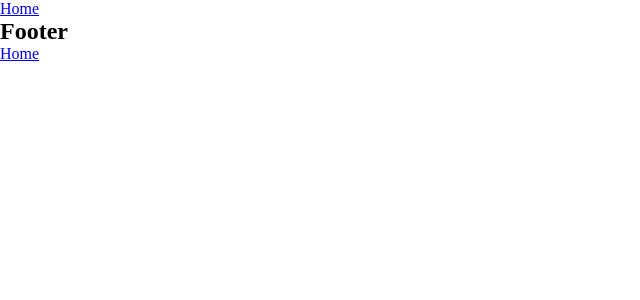
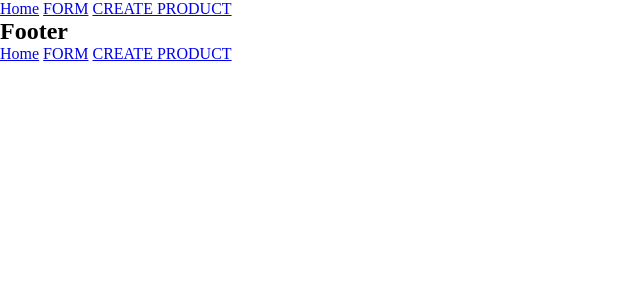
Before and after one commit to fullt1lt/RPO-18module_3, a Django app: page /home/ in a window 1280 px wide. Shown: the top 300 px of the page, without its empty margins (0-640 px from the left). Run offline with Django 5.2, Linux system fonts and the light colour scheme; data that the repository does not hold is empty.

Commit message:
lesson 26

```diff
--- a/beta_1/my_phone/urls.py
+++ b/beta_1/my_phone/urls.py
@@ -1,5 +1,5 @@
 from django.urls import path
-from .views import home, hello, helloid, product_detail
+from .views import home, hello, helloid, product_detail, form_view, product_form_view
 from django.conf.urls.static import static
 from django.conf import settings
 
@@ -8,6 +8,8 @@ urlpatterns = [
     path("hello/<str:name>", hello, name="hello_str"),
     path("helloid/<int:id>", helloid, name="hello_id"),
     path("product/<int:id>", product_detail, name="product_detail"),
+    path("form-view/", form_view, name="form-view"),
+    path("create-product/", product_form_view, name="create-product"),
 ]
 
 if settings.DEBUG:
--- a/beta_1/my_phone/views.py
+++ b/beta_1/my_phone/views.py
@@ -1,8 +1,9 @@
-from django.shortcuts import render
+from django.shortcuts import render, redirect
 from django.http import HttpResponse
 from django.db.models import Sum, Avg, Min, Max , F
 
 from .models import Product, Category
+from .forms import CategoryForm, ProductForm
 
 # Create your views here.
 def home(request):
@@ -42,3 +43,36 @@ def hello(request, name):
 
 def helloid(request, id):
     return HttpResponse(f"Hello {id}!!!")
+
+
+def form_view(request):
+    if request.method == "GET":
+        form = CategoryForm()
+        context = {
+            "form" : form
+        }
+        return render(request, "form.html", context=context)
+    if request.method == "POST":
+        form = CategoryForm(request.POST)
+        if form.is_valid():
+            form.save()
+            form = CategoryForm()
+            return redirect("home")
+            # return render(request, "form.html", context={"form" : form})
+        context = {"form": form}
+        return render(request, "form.html", context=context)
+
+
+def product_form_view(request):
+    if request.method == "GET":
+        form = ProductForm()
+        context = {"form": form}
+        return render(request, "create_product.html", context=context)
+    if request.method == "POST":
+        form = ProductForm(request.POST, request.FILES)
+        if form.is_valid():
+            form.save()
+            form = ProductForm()
+            return redirect("home")
+        context = {"form": form}
+        return render(request, "create_product.html", context=context)
--- a/beta_1/templates/includes/nav.html
+++ b/beta_1/templates/includes/nav.html
@@ -2,6 +2,8 @@
   <ul>
     <li>
       <a href="{% url 'home'%}">Home</a>
+      <a href="{% url 'form-view'%}">FORM</a>
+      <a href="{% url 'create-product'%}">CREATE PRODUCT</a>
     </li>
   </ul>
 </nav>
```
Also changed, not shown: beta_1/my_phone/forms.py (added, +13 -0 lines), beta_1/templates/create_product.html (added, +10 -0 lines), beta_1/templates/form.html (added, +10 -0 lines), beta_1/media/products/forms_main.jpg (added).
